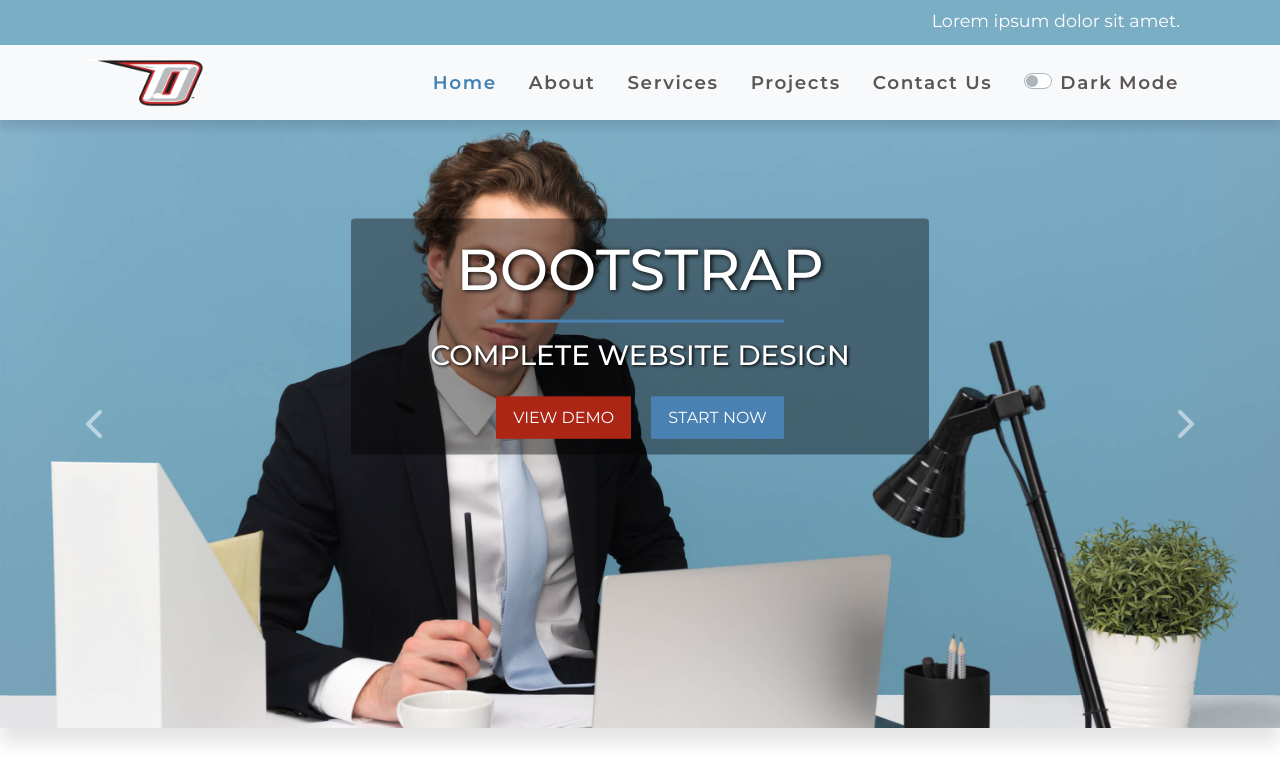
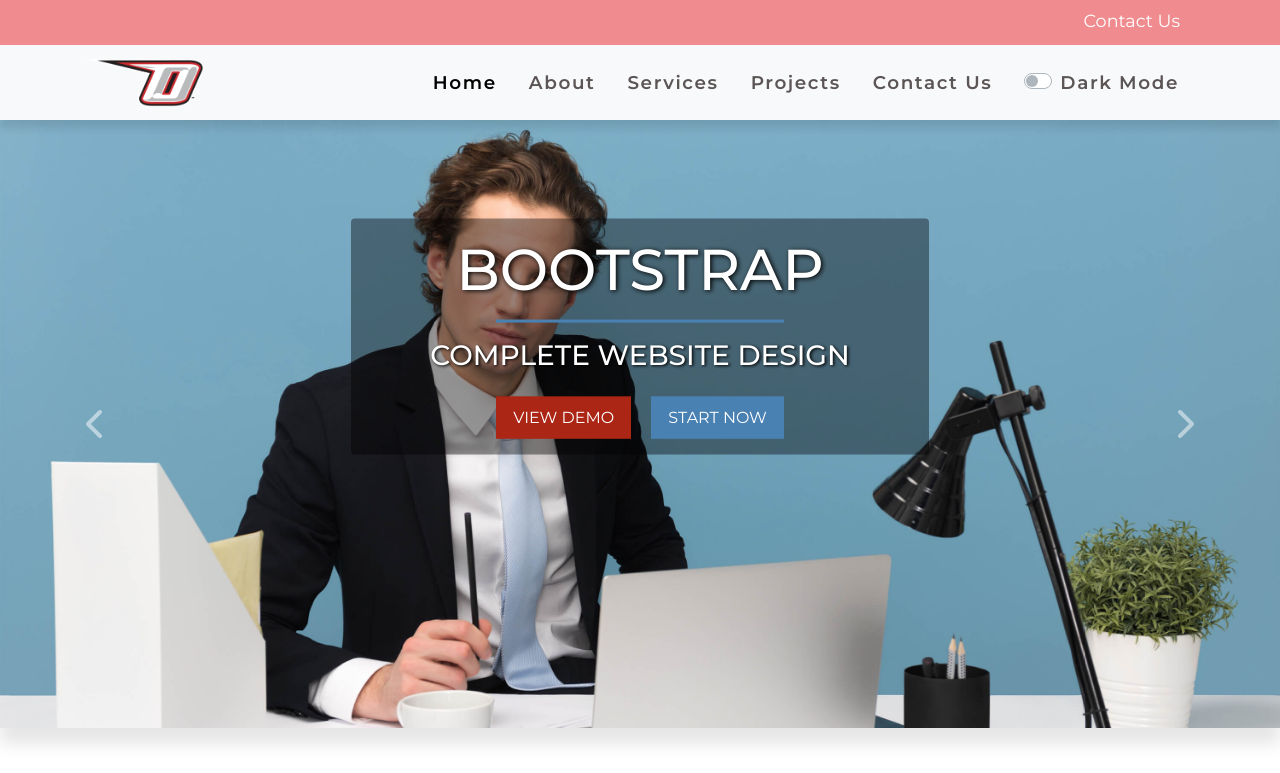
Before and after one commit to jasoncassella/bsp-master, a plain HTML site: page index.html in a window 1280 px wide. Shown: the top 773 px of the page. Drawn offline with Linux system fonts and the light colour scheme.

Commit message:
changed nav hover to red and nav active to black

```diff
--- a/css/style.css
+++ b/css/style.css
@@ -8,7 +8,7 @@
 /*============= TOP BAR HEADER =============*/
 
 .top-bar {
-  background: #7aaec4;
+  background: rgb(240, 140, 143);
   height: 2.8rem;
   padding: .5rem 0;
 }
@@ -41,9 +41,12 @@
   color: #5b5555!important;
 }
 
-.nav-link.active,
+.nav-link.active {
+  color: black!important;
+}
+
 .nav-link:hover {
-  color: #4281b3!important;
+  color: rgb(240, 140, 143)!important;
 }
 
 
--- a/index.html
+++ b/index.html
@@ -24,7 +24,7 @@
 	<div class="top-bar">
 		<div class="container">
 			<div class="col-12 text-right">
-				<p><a href="tel:+1888555555">Lorem ipsum dolor sit amet.</a>
+				<p><a href="mailto:cassja28@oneonta.edu">Contact Us</a></a>
 			</div>
 			</p>
 		</div>
```
